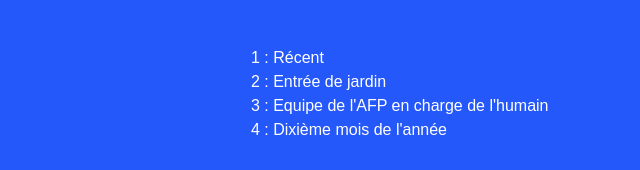
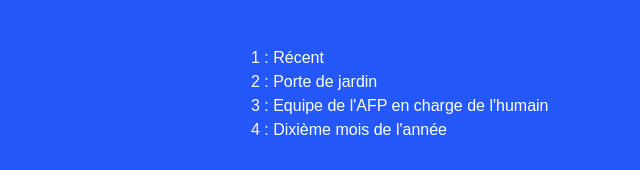
Before and after one commit to noeguillaud/noeguillaud.github.io, a plain HTML site: page index.html in a window 1280 px wide. Shown: the part 627-797 px from the top of the page, 309-949 px from the left. Drawn offline with Linux system fonts and the light colour scheme.

Commit message:
Update index.html

```diff
--- a/index.html
+++ b/index.html
@@ -133,7 +133,7 @@
         <!-- Indices -->
         <div class="clues-container">
             <div>1 : Récent</div>
-            <div>2 : Entrée de jardin</div>
+            <div>2 : Porte de jardin</div>
             <div>3 : Equipe de l'AFP en charge de l'humain</div>
             <div>4 : Dixième mois de l'année</div>
         </div>
```
